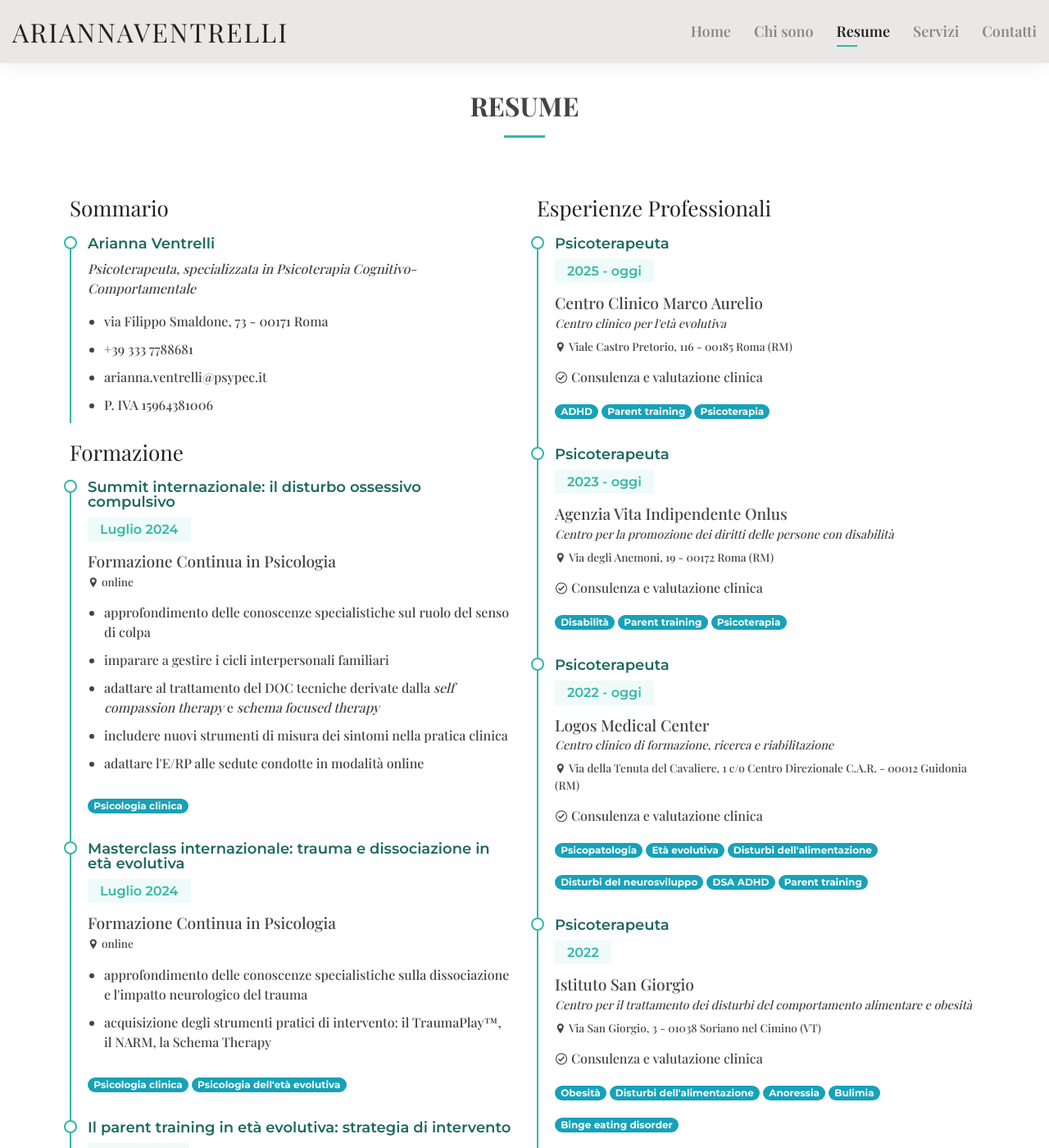
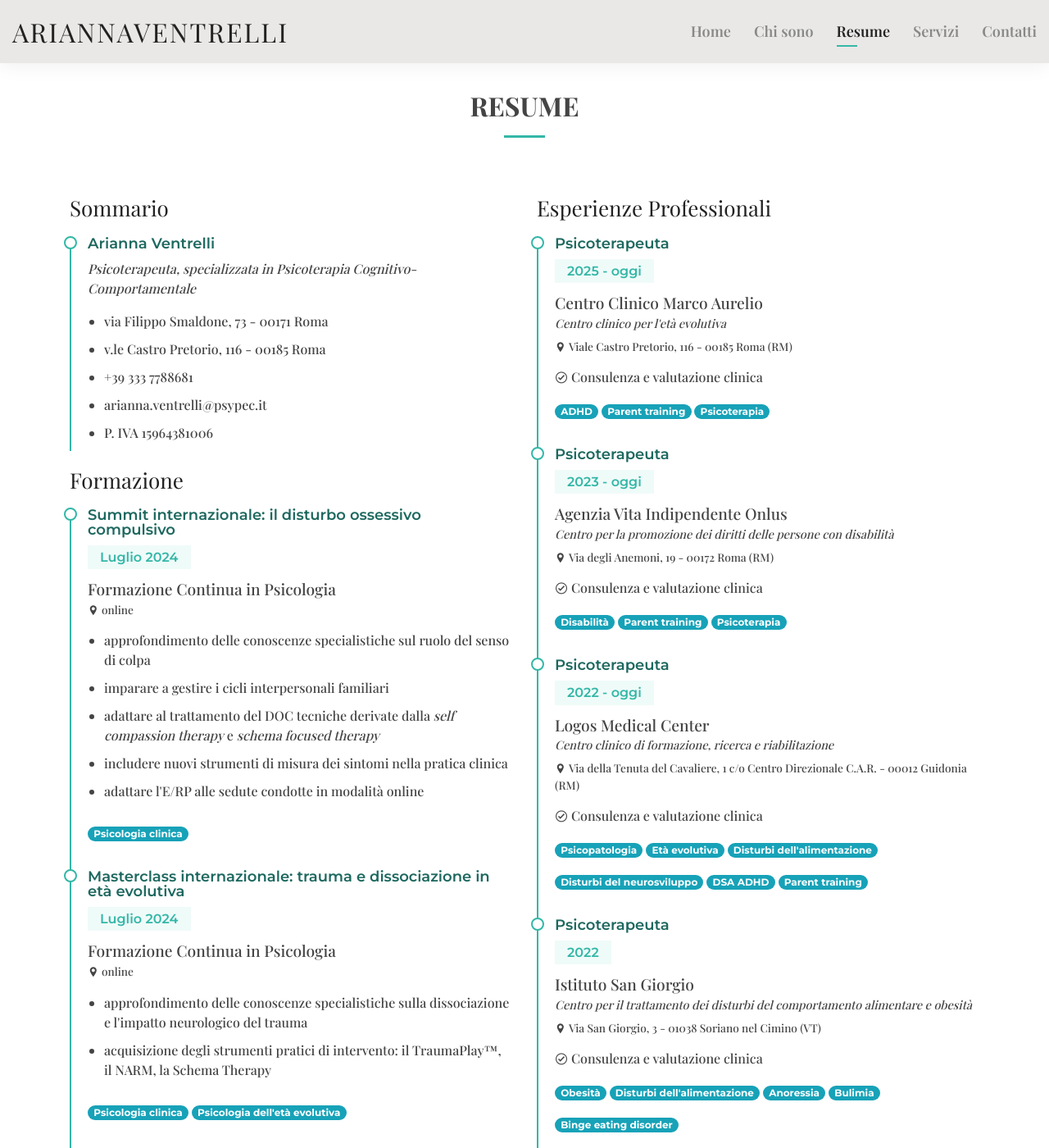
Before and after one commit to venari-psycho/venari-psycho.github.io, a Jekyll site: the page built from resume.html, in a window 1280 px wide and 1400 px high. Shown: the whole window at 82% size. Built offline with Jekyll 4.4.1, drawn with Linux system fonts in a browser that asks for light colours; some web fonts are replaced; some of the changed text lies outside the part shown.

Commit message:
Update contact information to include primary and secondary addresses

```diff
--- a/_data/contact.yml
+++ b/_data/contact.yml
@@ -2,8 +2,10 @@ email: 'arianna.ventrelli@psypec.it'
 phone: '+39 333 7788681'
 numero_albo_psicologi: '22872'
 businessName: 'Dott.ssa Arianna Ventrelli'
-address: 'via Filippo Smaldone, 73 - 00171 Roma'
-address_short: 'via Filippo Smaldone, 73 - Roma'
+primary_address: 'via Filippo Smaldone, 73 - 00171 Roma'
+secondary_address: 'v.le Castro Pretorio, 116 - 00185 Roma'
+primary_address_short: 'via Filippo Smaldone, 73 - Roma'
+secondary_address_short: 'v.le Castro Pretorio, 116 - Roma'
 piva: '15964381006'
 city: Roma
 website: ariannaventrelli.it
--- a/_includes/footer.html
+++ b/_includes/footer.html
@@ -61,7 +61,10 @@
       <h5 class="font-weight-bold text-uppercase mb-4">Contatti</h5>
       <ul class="list-unstyled">
         <li>
-          <p><i class="icofont-google-map"></i> {{ site.data.contact.address_short }}</p>
+          <p><i class="icofont-google-map"></i> {{ site.data.contact.primary_address_short }}</p>
+        </li>
+        <li>
+          <p><i class="icofont-google-map"></i> {{ site.data.contact.secondary_address_short }}</p>
         </li>
         <li>
           <p><i class="icofont-envelope"></i> {{ site.data.contact.email }}</p>
--- a/assets/css/style.css
+++ b/assets/css/style.css
@@ -1314,7 +1314,7 @@ section.cookie-policy-section {
   color: #555555;
 }
 
-.contact .info .email, .contact .info .phone, .contact .info .piva {
+.contact .info .email, .contact .info .phone, .contact .info .secondary-address {
   margin-top: 2.5em;
 }
 
--- a/cookie-policy.html
+++ b/cookie-policy.html
@@ -32,7 +32,7 @@ layout: default-modal
             <p>
                 <strong>Titolare del Trattamento</strong><br>
                 <strong>{{ site.data.contact.businessName }}</strong><br>
-                {{ site.data.contact.address }}<br>
+                {{ site.data.contact.primary_address }}<br>
                 {{ site.data.contact.email }}
             </p>
             <p>
--- a/resume.html
+++ b/resume.html
@@ -22,7 +22,8 @@ layout: default
             <h4>Arianna Ventrelli</h4>
             <p><em>Psicoterapeuta, specializzata in Psicoterapia Cognitivo-Comportamentale</em></p>
             <ul>
-              <li>{{ site.data.contact.address }}</li>
+              <li>{{ site.data.contact.primary_address }}</li>
+              <li>{{ site.data.contact.secondary_address }}</li>
               <li>{{ site.data.contact.phone }}</li>
               <li>{{ site.data.contact.email }}</li>
               <li>P. IVA {{ site.data.contact.piva }}</li>
@@ -464,7 +465,7 @@ layout: default
               <div class="job-center-name">SPAZIO CU.BE.</div>
               <div class="job-center-description">Studio di Psicoterapia</div>
               <div class="job-center-location">
-                <span class="icofont-location-pin"></span> {{ site.data.contact.address }}
+                <span class="icofont-location-pin"></span> {{ site.data.contact.primary_address }}
               </div>
             </div>
             <div class="job-footer">
```
Also changed, not shown: contact.html (+15 -9 lines).
